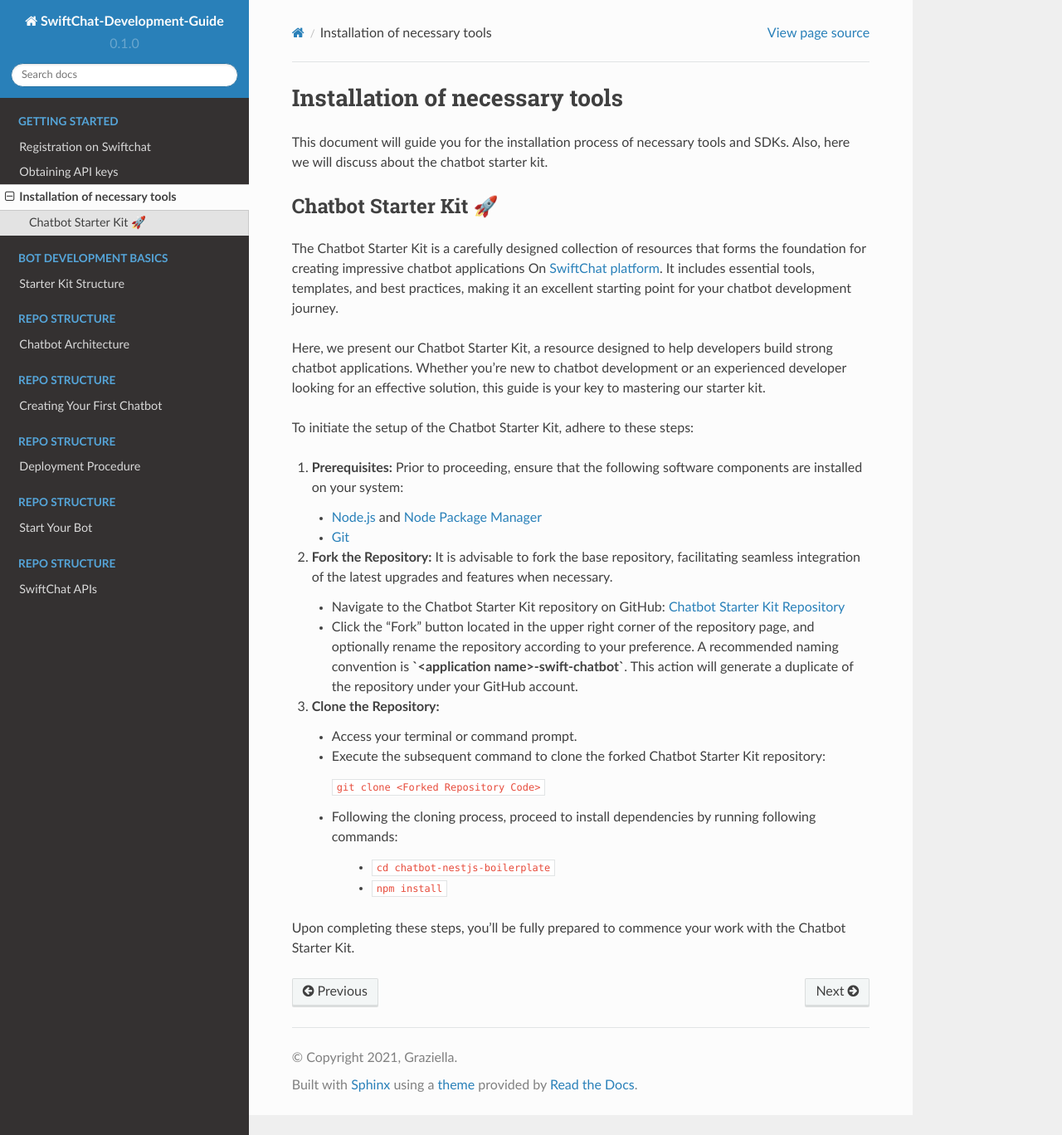
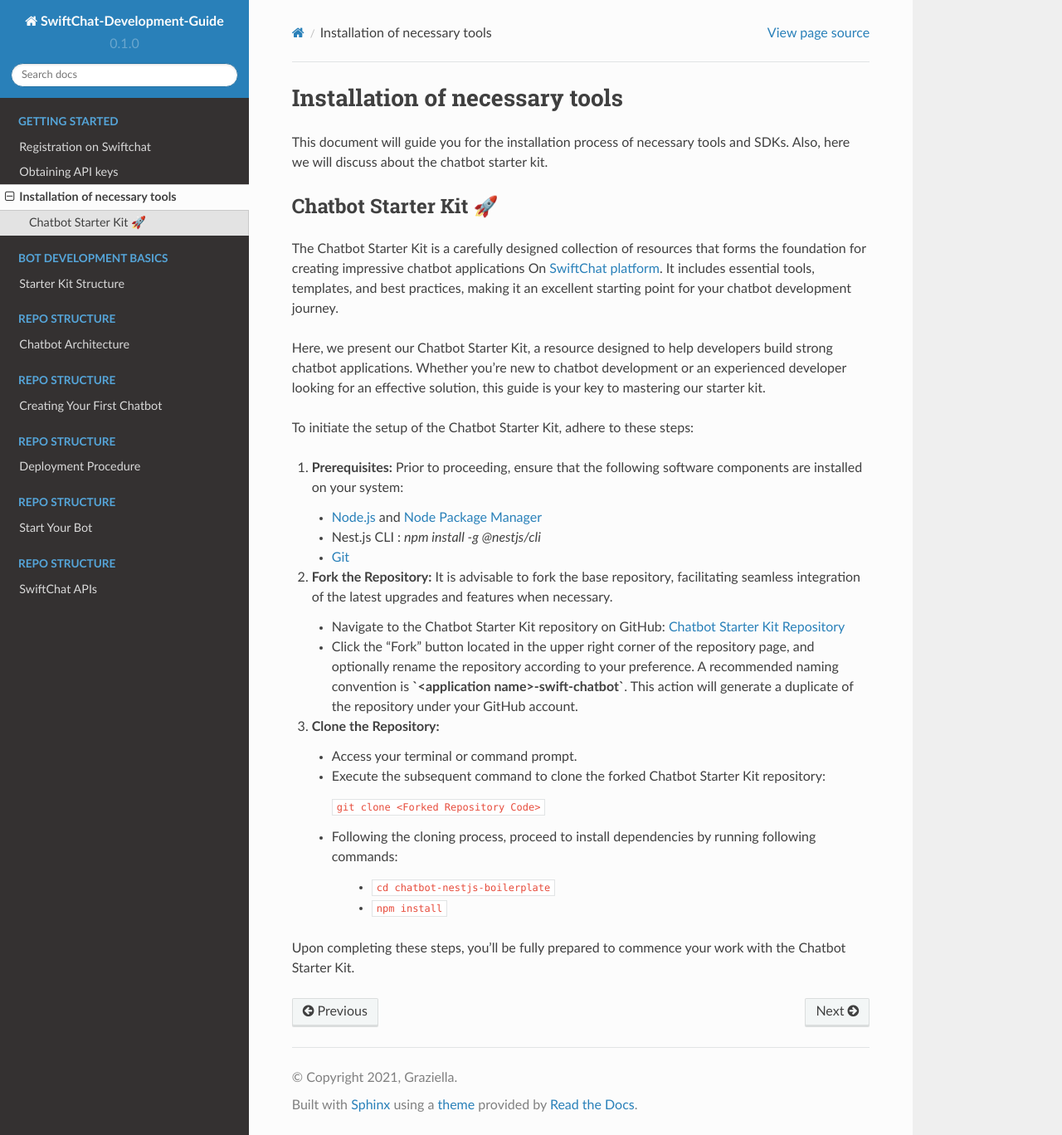
Before and after one commit to Priyanka-sharma181/Chatbot-Development-Guide, a Sphinx documentation site: the page built from docs/source/installation.rst, in a window 1280 px wide and 1368 px high. Shown: the whole window at 83% size. Built offline with Sphinx 7.4.7 and the Read the Docs theme 2.0.0, drawn with Linux system fonts in a browser that asks for light colours.

Commit message:
new changes

```diff
--- a/docs/source/installation.rst
+++ b/docs/source/installation.rst
@@ -15,6 +15,7 @@
 1. **Prerequisites:** Prior to proceeding, ensure that the following software components are installed on your system:
 
    - `Node.js <https://nodejs.org/en>`_ and `Node Package Manager <https://docs.npmjs.com/getting-started>`_
+   -  Nest.js CLI : `npm install -g @nestjs/cli`
    - `Git <https://git-scm.com/downloads>`_
 
 2. **Fork the Repository:** It is advisable to fork the base repository, facilitating seamless integration of the latest upgrades and features when necessary.
```
